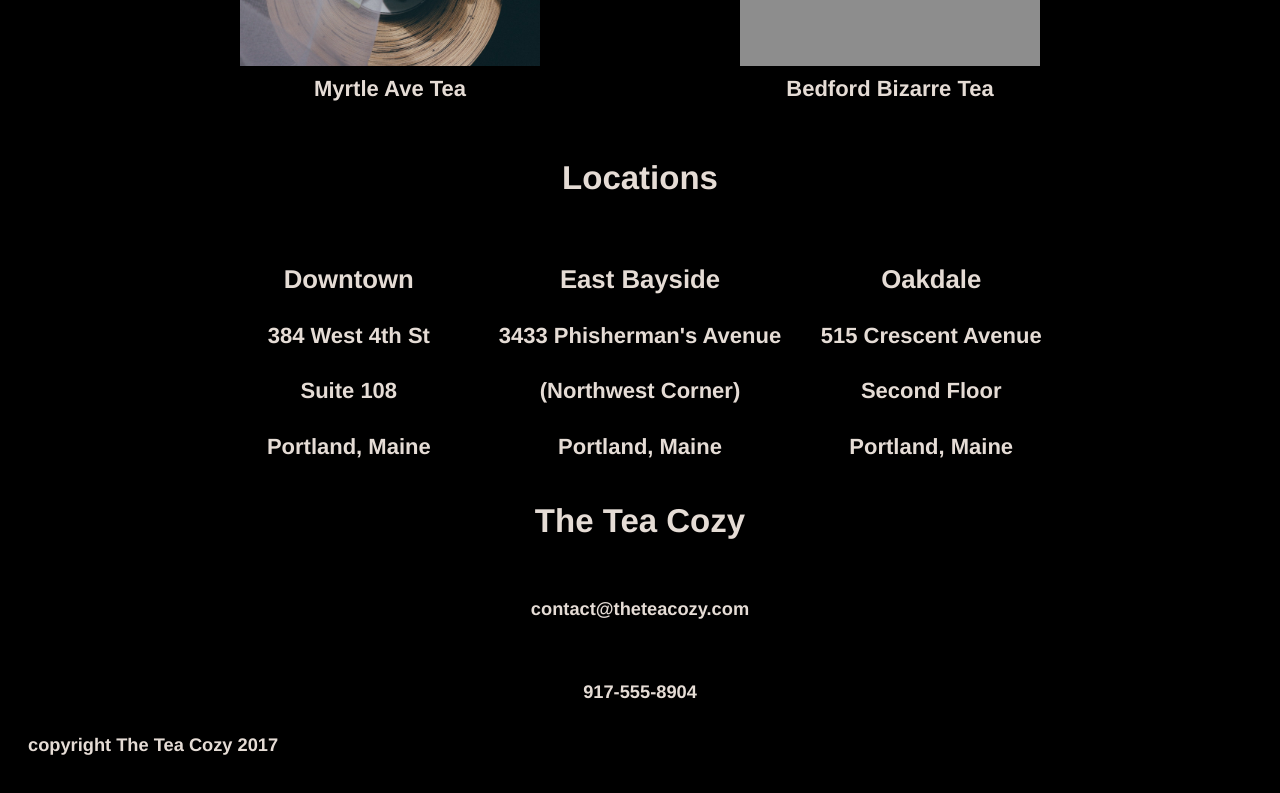
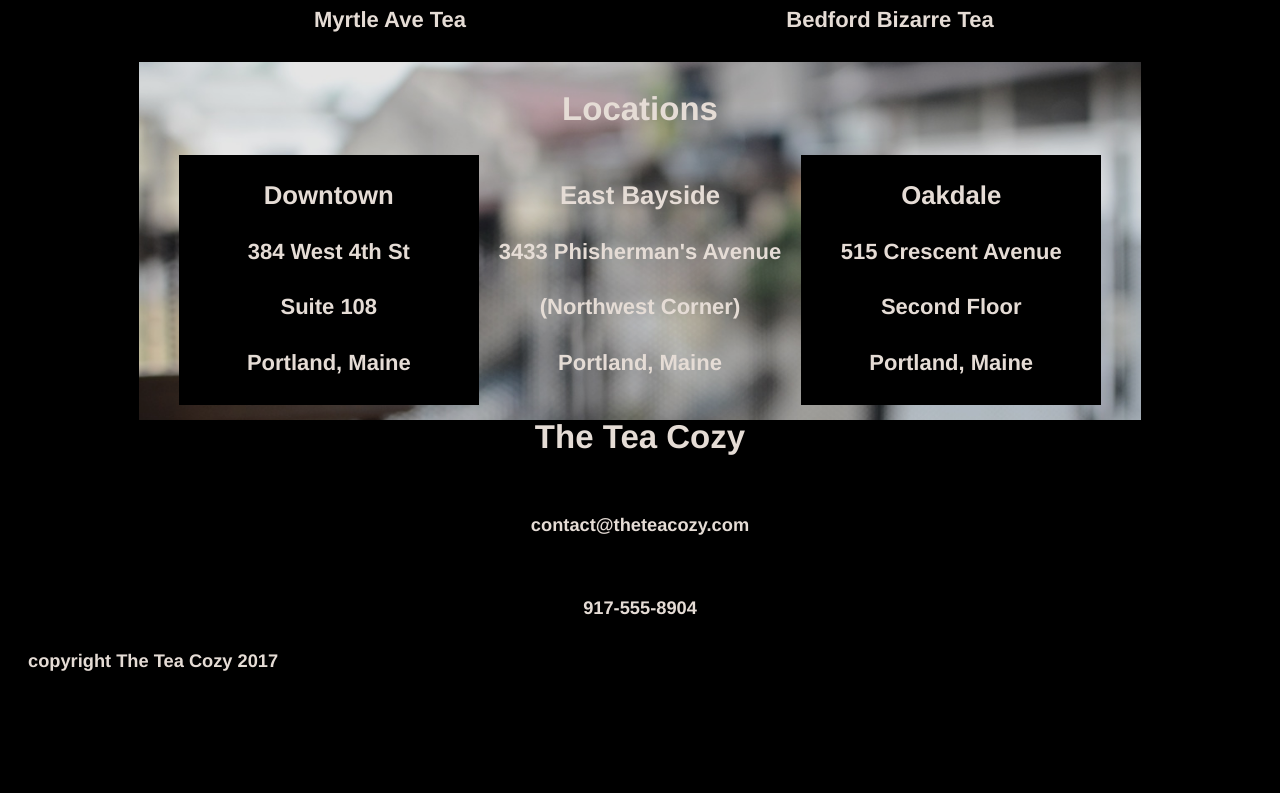
Before and after one commit to Dgcox8585/teacozy, a plain HTML site: page index.html in a window 1280 px wide. Shown: the part 1326-2119 px from the top of the page. After the commit the page ends 2037 px from the top, so only its background shows below. Drawn offline with Linux system fonts and the light colour scheme; grey boxes are pictures that could not be loaded.

Commit message:
top margin

```diff
--- a/Resources/CSS/style.css
+++ b/Resources/CSS/style.css
@@ -17,6 +17,7 @@ header {
   z-index: 1;
   background-color: black;
   padding-right: 20px;
+  top: 0px;
 }
 
 .logo img {
@@ -38,7 +39,6 @@ a {
 .container {
   display: flex;
   width: 100%;
-  padding-top: 69px;
   flex-wrap: wrap;
   justify-content: center;
   text-align: center;
@@ -137,34 +137,40 @@ a {
 
 .locations .section {
   display: flex;
-  background-image: url(../../Resources/Images/locations.jpg);
   height: 500px;
   width: 1000px;
+}
+
+.table {
+  background-image: url(../../Resources/Images/locations.jpg);
+  background-size: cover;
 }
 
 .boxes {
   display: flex;
   margin: 15px 40px;
-
+  justify-content: space-around;
 }
 
 .downtown {
   width: 300px;
   opacity: 1;
-  background-color: black
-
+  background-color: black;
+  margin-right: 20px;
 }
 
 .east-baside {
   width: 300px;
-  opacity: 1
-  background-color: black
+  opacity: 1;
+  background-color: black;
+  margin: 0px 20px;
 }
 
 .oakdale {
   width: 300px;
   opacity: 1;
-  background-color: black
+  background-color: black;
+  margin-left: 20px;
 }
 
 /* Footer */
--- a/index.html
+++ b/index.html
@@ -68,6 +68,7 @@
     <!--Locations-->
 
       <div class="locations section">
+        <div class="table">
           <h2>Locations</h2>
           <div class="boxes">
             <div class="downtown">
@@ -87,6 +88,7 @@
               <h4>515 Crescent Avenue</h4>
               <h4>Second Floor</h4>
               <h4>Portland, Maine</h4>
+            </div>
           </div>
         </div>
       </div>
```
Lines whose indentation alone changed are shown as unchanged.
